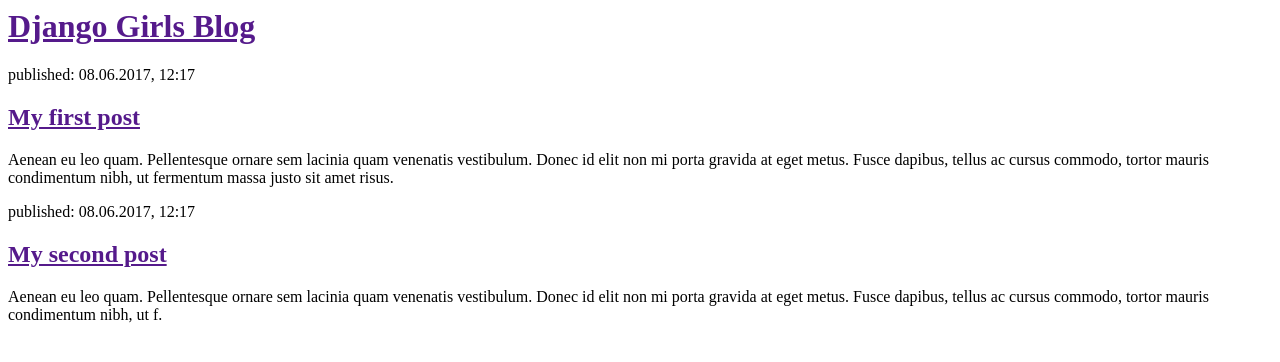
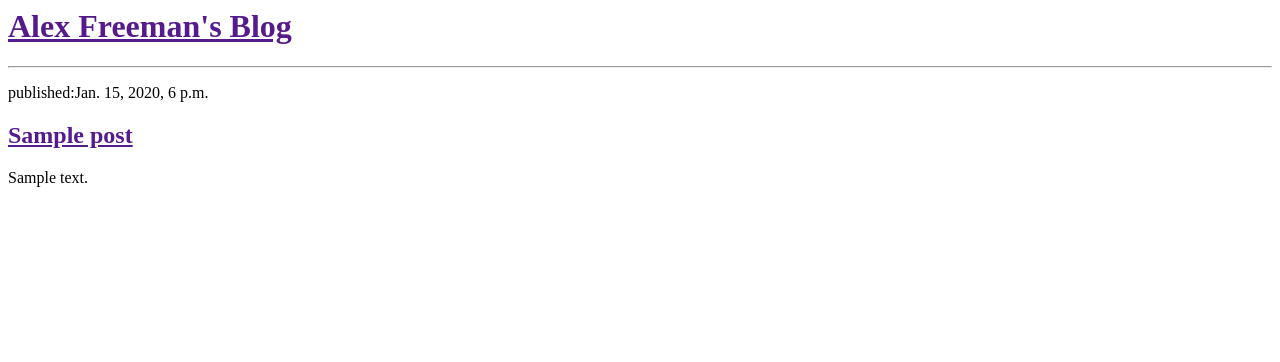
Before and after one commit to chashisu/my_first_blog, a Django app: template my_first_blog/blog/templates/blog/post_list.html in a window 1280 px wide. Shown: the top 362 px of the page. Run offline with Django 3.2, Linux system fonts and the light colour scheme; the template is opened without the code that fills it: values that come from a table or form of the project are taken from there, others are empty; tables that the repository leaves empty hold one stand-in row (values such as "Sample post").

Commit message:
Modified templates to display posts from database.

```diff
--- a/my_first_blog/blog/templates/blog/post_list.html
+++ b/my_first_blog/blog/templates/blog/post_list.html
@@ -1 +1,19 @@
-<html> <head> <title>Django Girls blog</title> </head> <body> <div> <h1><a href="">Django Girls Blog</a></h1> </div> <div> <p>published: 08.06.2017, 12:17</p> <h2><a href="">My first post</a></h2> <p>Aenean eu leo quam. Pellentesque ornare sem lacinia quam venenatis vestibulum. Donec id elit non mi porta gravida at eget metus. Fusce dapibus, tellus ac cursus commodo, tortor mauris condimentum nibh, ut fermentum massa justo sit amet risus.</p> </div> <div> <p>published: 08.06.2017, 12:17</p> <h2><a href="">My second post</a></h2> <p>Aenean eu leo quam. Pellentesque ornare sem lacinia quam venenatis vestibulum. Donec id elit non mi porta gravida at eget metus. Fusce dapibus, tellus ac cursus commodo, tortor mauris condimentum nibh, ut f.</p> </div> </body> </html>
+<html>
+<head>
+<meta charset='utf-8'>
+<title>Alex Freeman's Blog</title>
+</head>
+
+<body>
+<h1><a href=''>Alex Freeman's Blog</a></h1>
+<hr />
+{% for post in posts %}
+<div>
+    <p>published:{{ post.published_date }}</p>
+    <h2><a href=''>{{ post.title }}</a></h2>
+    <p>{{ post.text|linebreaksbr }}</p>
+    <br />
+</div>
+{% endfor %}
+</body>
+</html>
--- a/my_first_blog/blog/views.py
+++ b/my_first_blog/blog/views.py
@@ -1,5 +1,8 @@
 from django.shortcuts import render
+from .models import Post
+from django.utils import timezone
 
 # Create your views here.
 def post_list(request):
-    return render(request,'blog/post_list.html',{})
+    posts = Post.objects.filter(published_date__lte=timezone.now()).order_by('published_date')
+    return render(request,'blog/post_list.html',{'posts':posts})
```
Also changed, not shown: 1 other file.
